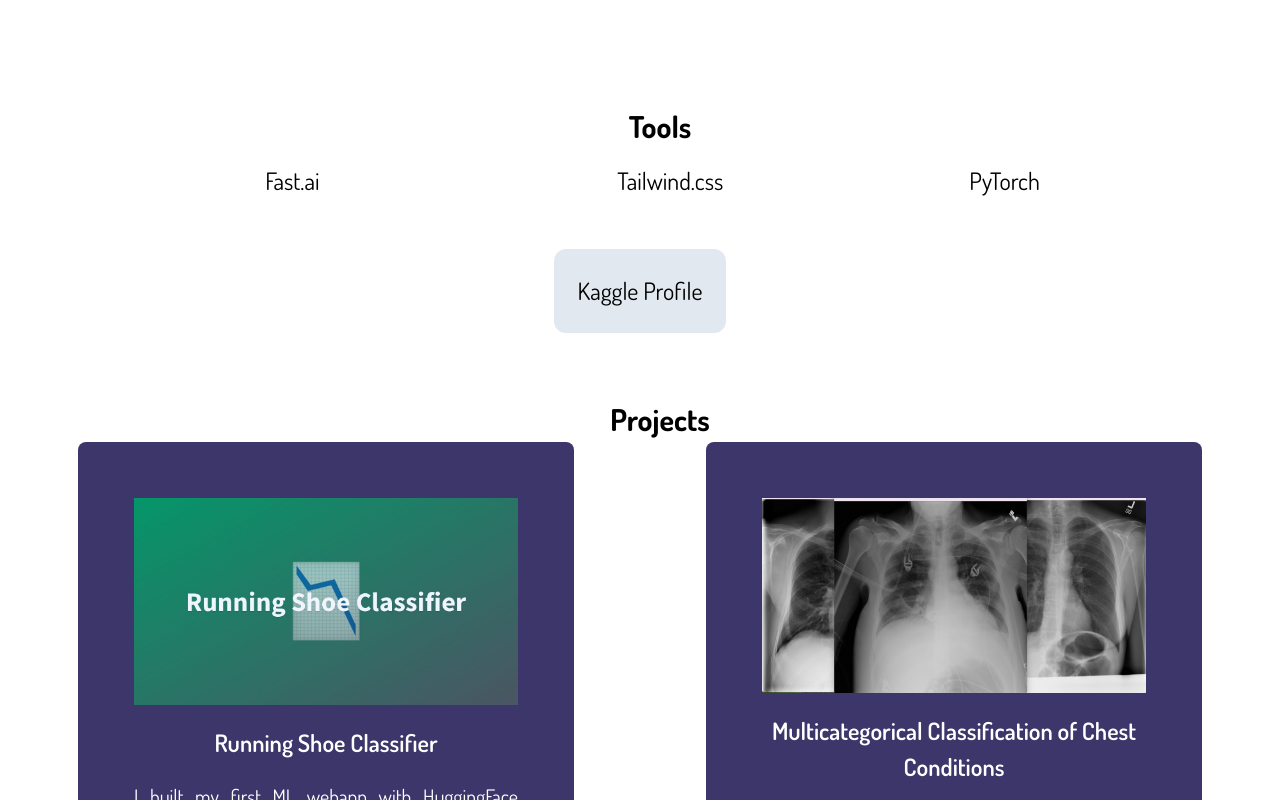
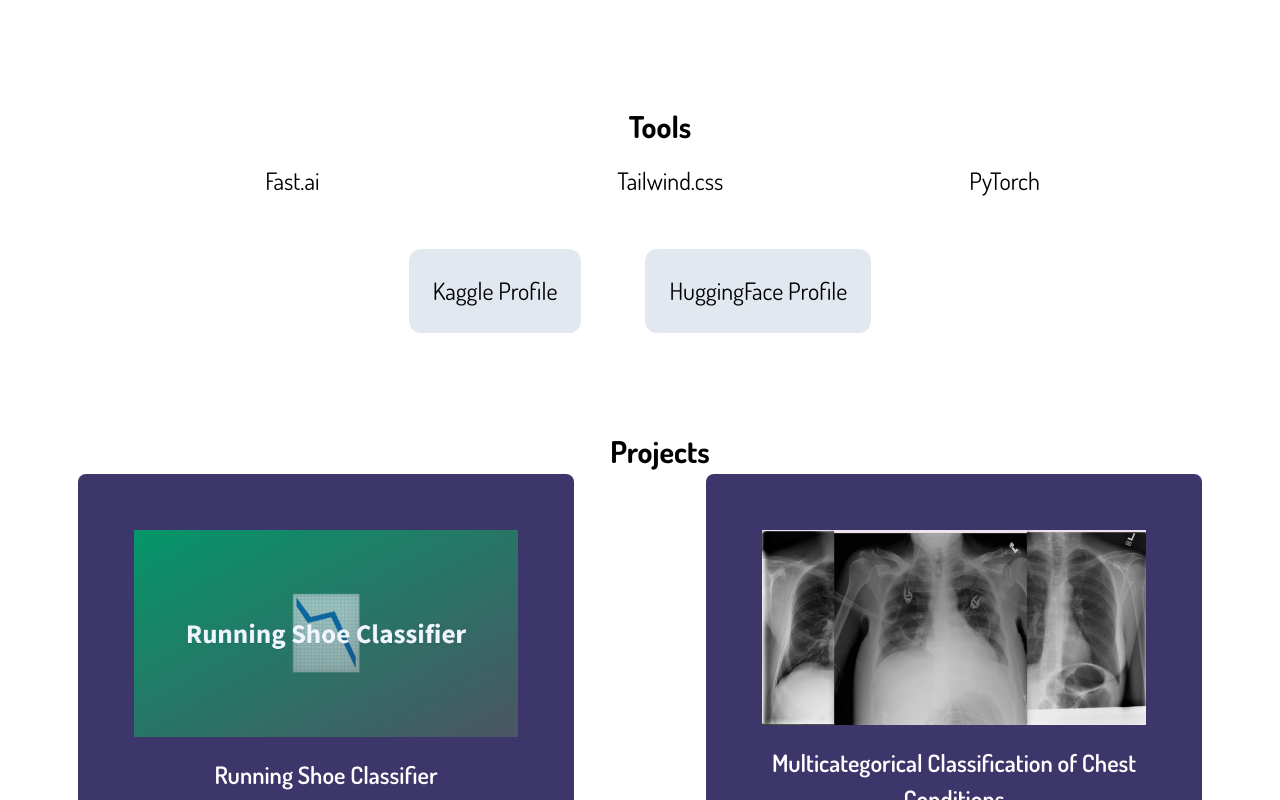
Before and after one commit to danielcwq/personal-website-current-build, a React (Create React App) app: page /portfolio in a window 1280 px wide. Shown: the top 800 px of the page. Built offline with nearby package versions, Linux system fonts and the light colour scheme.

Commit message:
added huggingface profile

```diff
--- a/package.json
+++ b/package.json
@@ -25,8 +25,8 @@
     "tailwindcss-classnames": "^2.2.6"
   },
   "scripts": {
-    "start": "react-scripts start",
-    "build": "react-scripts build",
+    "start": "react-scripts --openssl-legacy-provider start",
+    "build": "react-scripts --openssl-legacy-provider build",
     "test": "react-scripts test",
     "eject": "react-scripts eject",
     "build:css": "postcss src/styles/tailwind.css -o src/styles/main.css"
--- a/src/components/portfolio.js
+++ b/src/components/portfolio.js
@@ -54,8 +54,11 @@ function Portfolio(){
                 </div>
             </div>
             <div className = 'flex justify-center'>
-                <a href = "https://www.kaggle.com/danielcwq" className = 'mt-8 p-6 flex justify-center text-center font-dosis md:rounded-xl bg-gray-300 hover:bg-gray-500 text-2xl'>
+                <a href = "https://www.kaggle.com/danielcwq" className = 'm-8 p-6 flex justify-center text-center font-dosis md:rounded-xl bg-gray-300 hover:bg-gray-500 text-2xl'>
                     Kaggle Profile
+                </a>
+                <a href = "https://huggingface.co/danielcwq" className = 'm-8 p-6 flex justify-center text-center font-dosis md:rounded-xl bg-gray-300 hover:bg-gray-500 text-2xl'>
+                    HuggingFace Profile
                 </a>
             </div>
 
```
